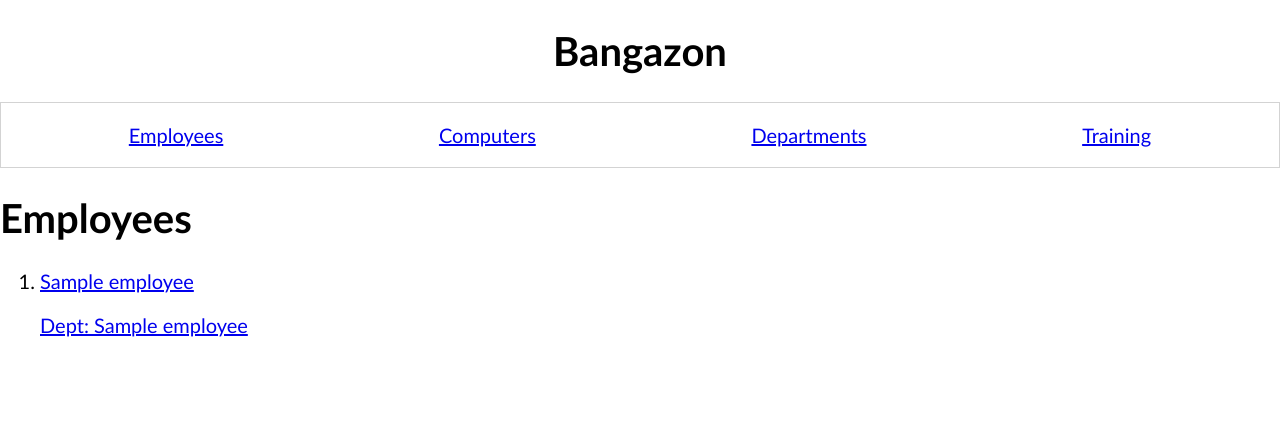
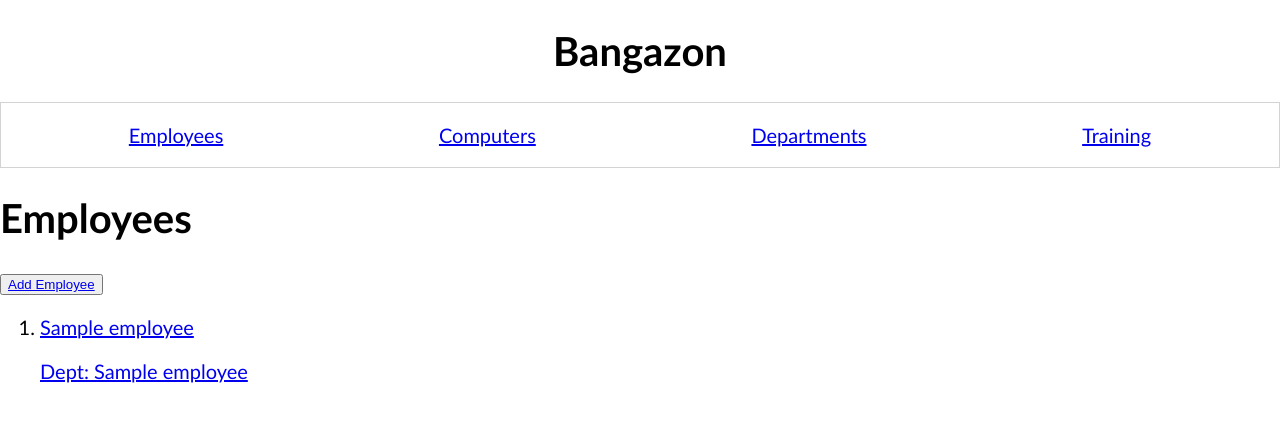
Before and after one commit to nss-cohort-36/bangazon-workforce-mgt-virtual-magicians, a Django app: template hrapp/templates/employees/employee_list.html in a window 1280 px wide. Shown: the top 422 px of the page. Run offline with Django 3.2, Linux system fonts and the light colour scheme; the template is opened without the code that fills it: most values are stand-ins (such as "Sample title", 1, 10 or a date in 2020); parts of the project's set-up code (start-up, migrations or seed data) failed here and were passed over.

Commit message:
added the button

```diff
--- a/hrapp/templates/employees/employee_list.html
+++ b/hrapp/templates/employees/employee_list.html
@@ -2,7 +2,7 @@
 
 {% block content %}
 <h1>Employees</h1>
-
+<button><a href="{% url 'hrapp:employee_form' %}">Add Employee</a></button>
 <ol>
 {% for employee in employees %}
     <li>
```
